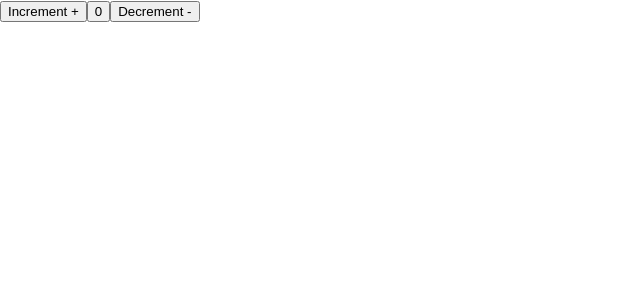
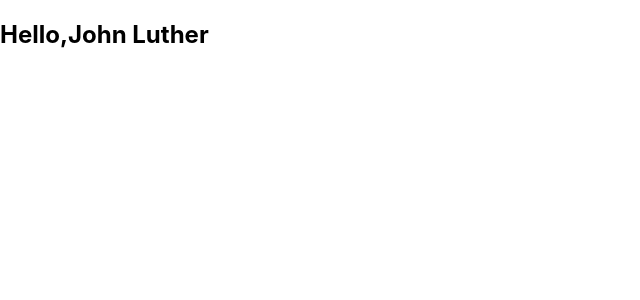
Before and after one commit to Aarti-Waghmare-React-Course/React_coding_exercise, a React (Create React App) app: page / in a window 1280 px wide. Shown: the top 300 px of the page, without its empty margins (0-640 px from the left). Built offline with nearby package versions, Linux system fonts and the light colour scheme.

Commit message:
Greeting hello added

```diff
--- a/src/App.js
+++ b/src/App.js
@@ -1,11 +1,13 @@
 import logo from './logo.svg';
 import './App.css';
 import CounterApp_01 from './components/CounterApp_01';
+import GreetingComponent_02 from './components/GreetingComponent_02';
 
 function App() {
   return (
     <div>
-      <CounterApp_01/>
+      {/* <CounterApp_01/> */}
+      <GreetingComponent_02  name="John Luther"/>
     </div>
   );
 }
--- /dev/null
+++ b/src/components/GreetingComponent_02.js
@@ -0,0 +1,12 @@
+import react from 'react';
+
+const GreetingComponent_02 = (props) =>{
+
+    return(
+        <div>
+         <h2>Hello,{props.name}</h2>
+        </div>
+    );
+};
+
+export default GreetingComponent_02;
```
